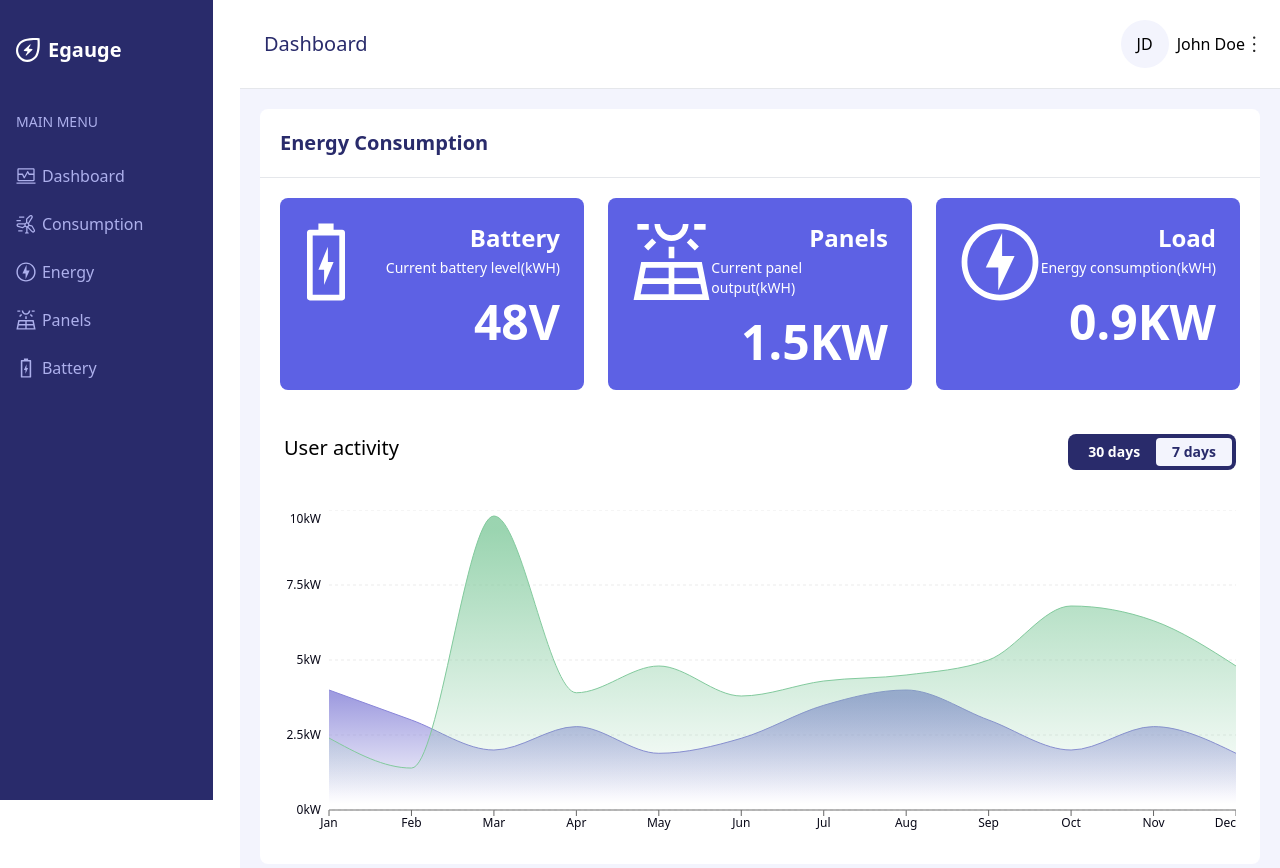
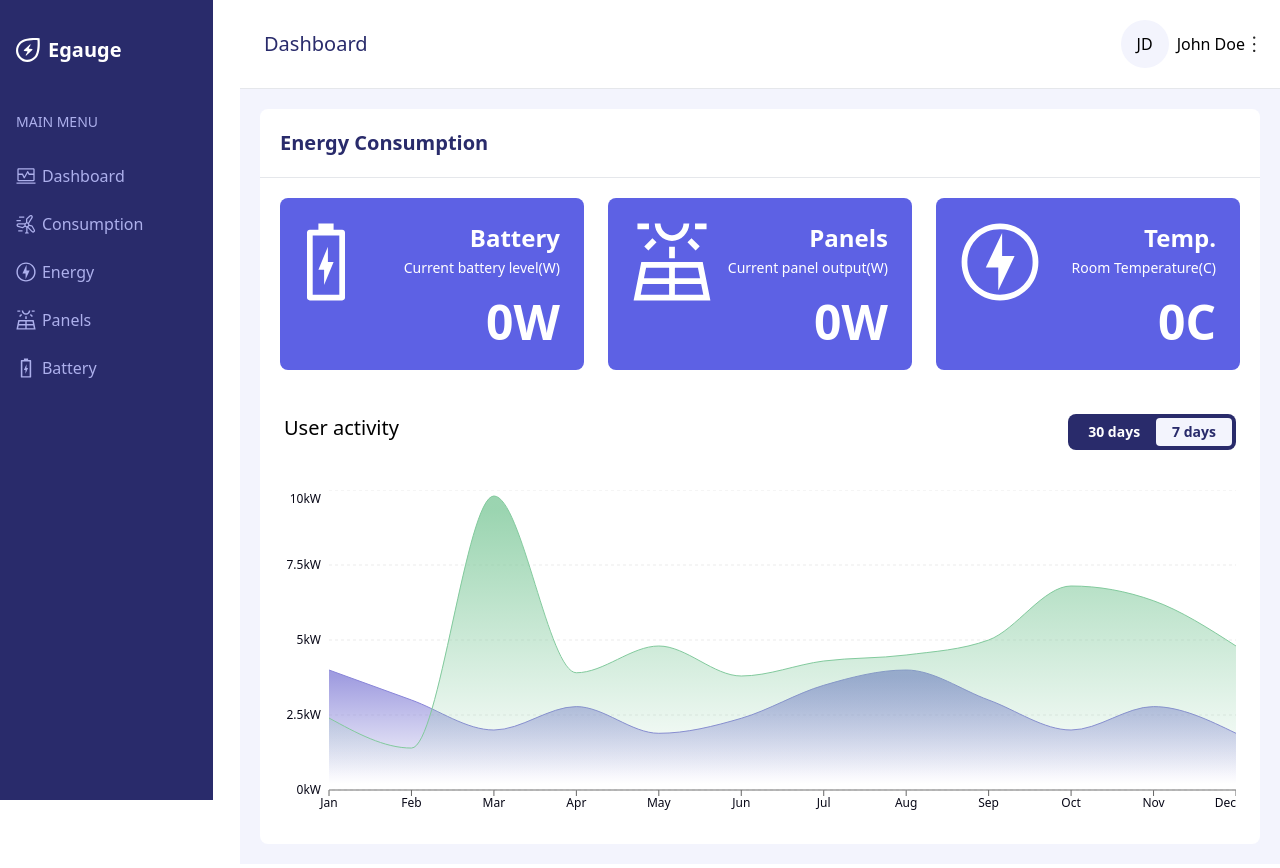
Before and after one commit to abubakvr/solar-dashboard, a React (Vite) app: page / in a window 1280 px wide. Shown: the top 868 px of the page. Built offline with nearby package versions, Linux system fonts and the light colour scheme; no server answers.

Commit message:
fix: update dashboard values

```diff
--- a/src/components/WebSocketComponent.jsx
+++ b/src/components/WebSocketComponent.jsx
@@ -1,6 +1,6 @@
 import React, { useEffect, useState } from "react";
 
-function WebSocketComponent() {
+export function WebSocketComponent() {
   const [message, setMessage] = useState("");
 
   useEffect(() => {
@@ -33,5 +33,3 @@ function WebSocketComponent() {
     </div>
   );
 }
-
-export default WebSocketComponent;
--- a/src/pages/Dashboard.jsx
+++ b/src/pages/Dashboard.jsx
@@ -1,4 +1,4 @@
-import React, { useState } from "react";
+import React, { useEffect, useState } from "react";
 import Header from "../components/Header";
 import BatteryIcon from "../assets/battery-active.svg";
 import SolarIcon from "../assets/solar-active.svg";
@@ -8,6 +8,31 @@ import { ToggleButton } from "../components/ToggleButton";
 
 const Dashboard = () => {
   const [isActive, setIsActive] = useState();
+
+  const [message, setMessage] = useState("");
+
+  useEffect(() => {
+    const socket = new WebSocket("ws://localhost:8080");
+
+    socket.onopen = () => {
+      console.log("WebSocket connected");
+      socket.send("Connected to frontend");
+    };
+
+    socket.onmessage = (event) => {
+      const receivedMessage = event.data;
+      console.log("Received message from server:", receivedMessage);
+      setMessage(JSON.parse(receivedMessage));
+    };
+
+    socket.onclose = () => {
+      console.log("WebSocket disconnected");
+    };
+
+    return () => {
+      socket.close();
+    };
+  }, []);
 
   return (
     <div>
@@ -24,8 +49,10 @@ const Dashboard = () => {
               </div>
               <div className="flex  flex-col items-end">
                 <div className="text-2xl font-bold">Battery</div>
-                <div className="text-sm mt-1">Current battery level(kWH)</div>
-                <div className="text-5xl font-bold mt-5">48V</div>
+                <div className="text-sm mt-1">Current battery level(W)</div>
+                <div className="text-5xl font-bold mt-5">
+                  {message ? message.batteryVoltage.toFixed(2) : 0}W
+                </div>
               </div>
             </div>
             <div className="bg-bright-blue w-full rounded-lg p-6 flex justify-between">
@@ -34,8 +61,10 @@ const Dashboard = () => {
               </div>
               <div className="flex  flex-col items-end">
                 <div className="text-2xl font-bold">Panels</div>
-                <div className="text-sm mt-1">Current panel output(kWH)</div>
-                <div className="text-5xl font-bold mt-5">1.5KW</div>
+                <div className="text-sm mt-1">Current panel output(W)</div>
+                <div className="text-5xl font-bold mt-5">
+                  {message ? message.panelVoltage.toFixed(2) : 0}W
+                </div>
               </div>
             </div>
             <div className="bg-bright-blue w-full rounded-lg p-6 flex justify-between">
@@ -43,9 +72,11 @@ const Dashboard = () => {
                 <img src={PowerIcon} className="h-20" />
               </div>
               <div className="flex  flex-col items-end">
-                <div className="text-2xl font-bold">Load</div>
-                <div className="text-sm mt-1">Energy consumption(kWH)</div>
-                <div className="text-5xl font-bold mt-5">0.9KW</div>
+                <div className="text-2xl font-bold">Temp.</div>
+                <div className="text-sm mt-1">Room Temperature(C)</div>
+                <div className="text-5xl font-bold mt-5">
+                  {message ? message.temperature.toFixed(2) : 0}C
+                </div>
               </div>
             </div>
           </div>
--- a/src/pages/Page2.jsx
+++ b/src/pages/Page2.jsx
@@ -1,7 +1,8 @@
 import React from "react";
+import { WebSocketComponent } from "../components/WebSocketComponent";
 
 const Page2 = () => {
-  return <div>Page2</div>;
+  return <WebSocketComponent />;
 };
 
 export default Page2;
```
